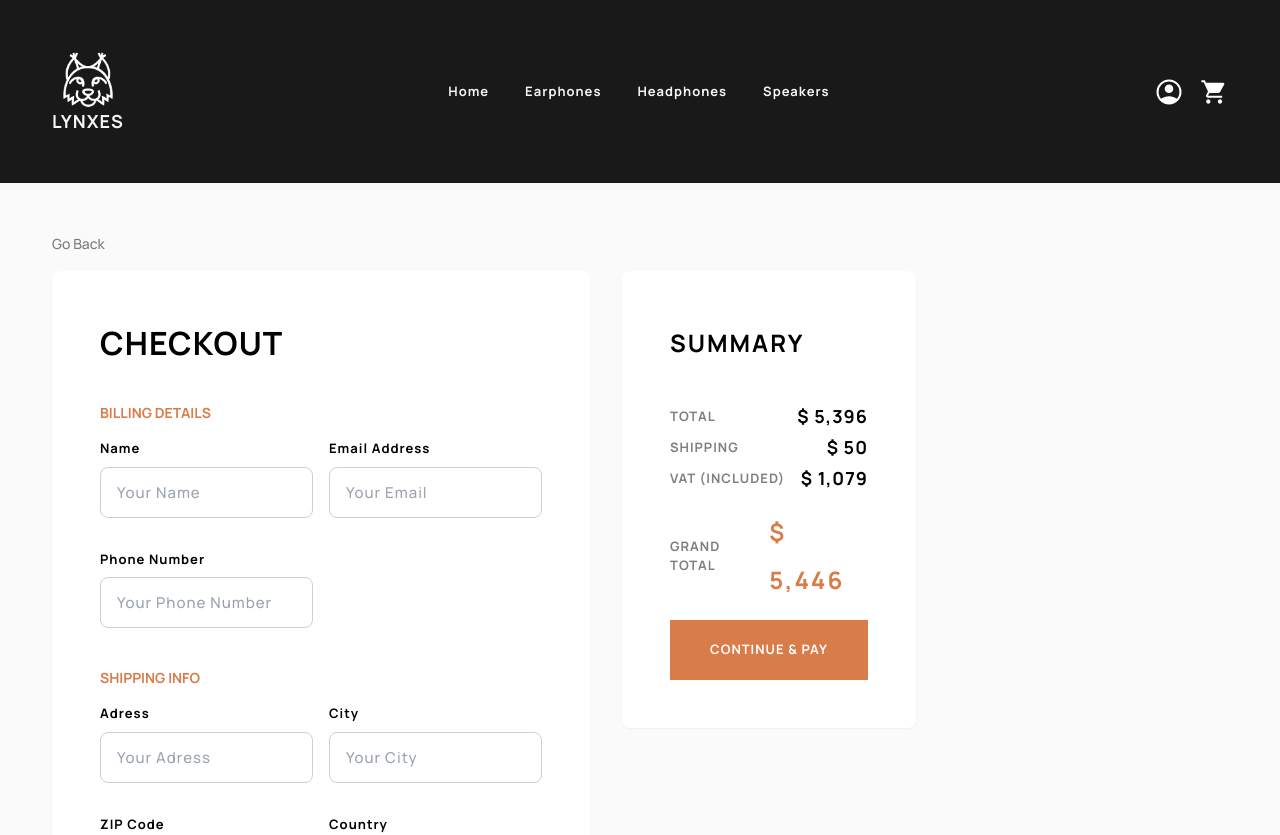
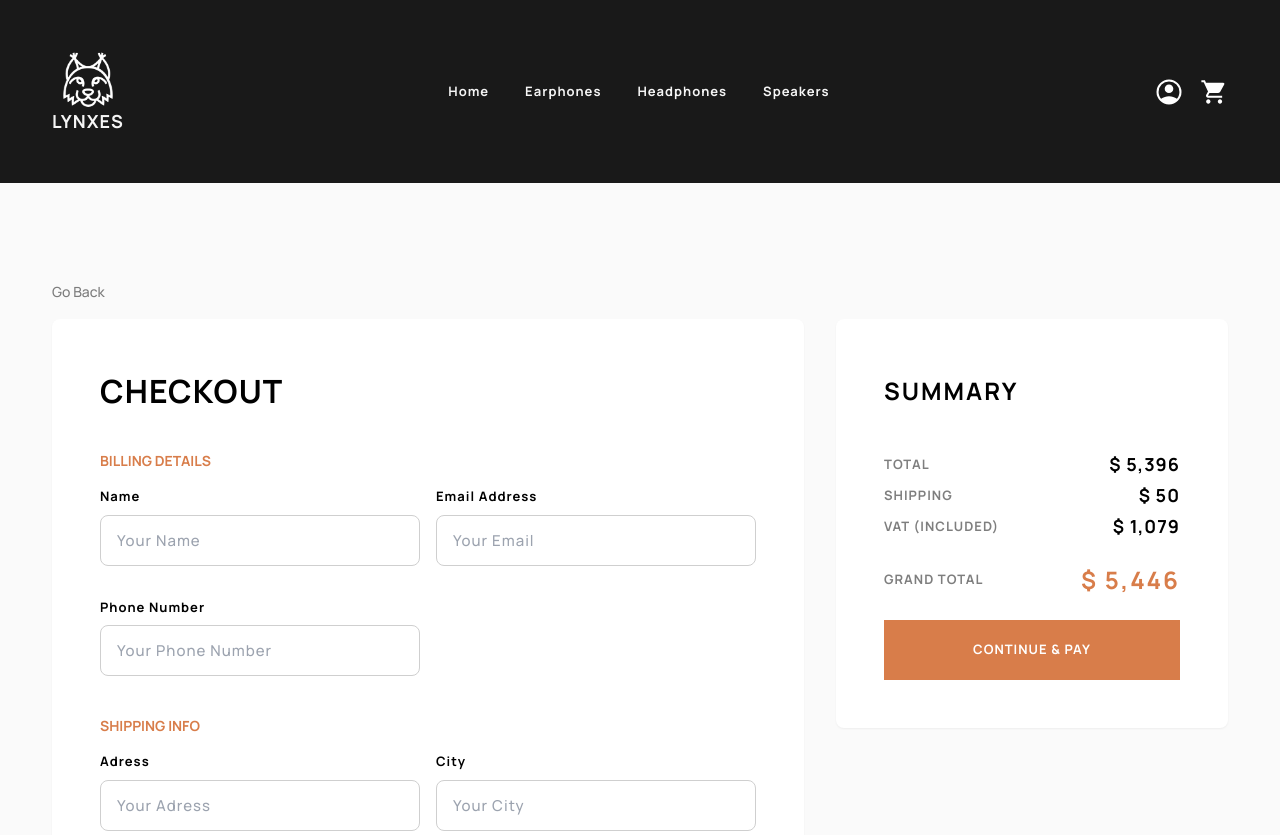
Before and after one commit to TomasLukes/lynxes, a Next.js app: page /checkout in a window 1280 px wide. Shown: the top 835 px of the page. Built offline with nearby package versions, Linux system fonts and the light colour scheme.

Commit message:
Add layout for desktop v of Checkout

```diff
--- a/src/app/checkout/page.tsx
+++ b/src/app/checkout/page.tsx
@@ -2,15 +2,15 @@ import Link from "next/link"
 import ButtonPrimary from "../components/buttons/ButtonPrimary"
 export default function Checkout() {
   return (
-    <section className="container max-width my-12 mx-auto px-6 md:px-9 lg:px-3">
+    <section className="container max-width my-12 md:my-24 mx-auto px-6 md:px-9 lg:px-3">
       {/* Go back link */}
       <Link href="/" className="text-sm font-medium opacity-50 capitalize">
         Go back
       </Link>
       {/* Checkout layout*/}
-      <div className="flex flex-col lg:flex-row gap-8 mt-4 lg:flex-grow">
+      <div className="flex flex-col lg:flex-row gap-8 mt-4 ">
         {/* Checkout container */}
-        <div className="bg-light-100 p-6 md:p-12 rounded-lg shadow-sm">
+        <div className="bg-light-100 p-6 md:p-12 rounded-lg shadow-sm lg:flex-grow">
           <h2 className="heading-3 pb-9">
             Checkout
           </h2>
@@ -108,7 +108,7 @@ export default function Checkout() {
 
         </div>
         {/* Summary container */}
-        <div className="bg-light-100 p-6 md:p-12 mb-auto rounded-lg shadow-sm lg:w-1/4">
+        <div className="bg-light-100 p-6 md:p-12 mb-auto rounded-lg shadow-sm lg:w-1/3">
           <h3 className="heading-5 pb-9">
             Summary
           </h3>
```
